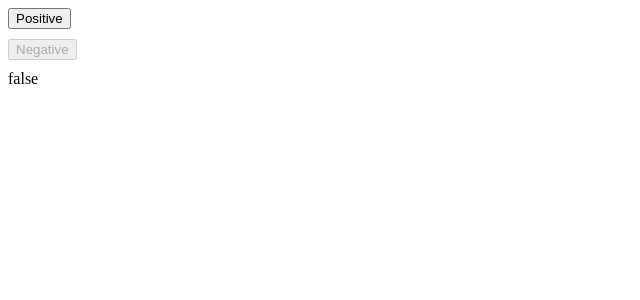
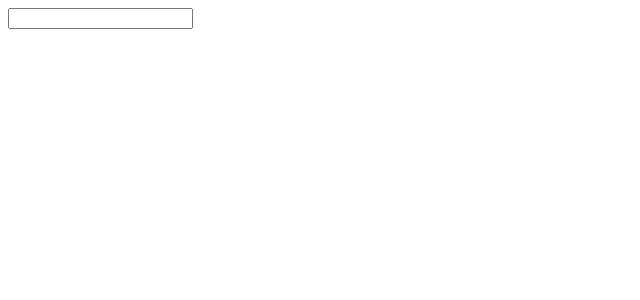
Before and after one commit to khazaddoom/Angular-Day2, an Angular app: page / in a window 1280 px wide. Shown: the top 300 px of the page, without its empty margins (0-640 px from the left). Built offline with nearby package versions, Linux system fonts and the light colour scheme.

Commit message:
understanding 2-way binding

```diff
--- a/src/app/app.component.html
+++ b/src/app/app.component.html
@@ -1,8 +1,7 @@
 <div class="container">
 
-  <button [disabled] = "hideshow" (click)="onbuttonclick()">Positive</button>
-  <button [disabled] = "!hideshow" (click)="onbuttonclick()">Negative</button>
+<input type="text" [(ngModel)] = "somevalue" >
 
-  {{ hideshow }}
+{{ somevalue }}
 
 </div>
--- a/src/app/app.component.ts
+++ b/src/app/app.component.ts
@@ -8,6 +8,7 @@ import { Component } from '@angular/core';
 export class AppComponent {
   title: string = 'This is a warning!';
   hideshow: boolean = true;
+  somevalue: string = '';
 
   constructor () {
     setTimeout(() => {
@@ -25,4 +26,11 @@ export class AppComponent {
       this.hideshow = true;
     }
   }
+
+  oninput(event: Event) {
+
+    this.somevalue = (<HTMLInputElement>event.target).value;
+
+  }
+
 }
--- a/src/app/app.module.ts
+++ b/src/app/app.module.ts
@@ -1,5 +1,6 @@
 import { BrowserModule } from '@angular/platform-browser';
 import { NgModule } from '@angular/core';
+import { FormsModule } from '@angular/forms'
 
 import { AppComponent } from './app.component';
 import { WarningComponent } from './warning/warning.component';
@@ -9,7 +10,7 @@ import { WarningComponent } from './warning/warning.component';
     AppComponent, WarningComponent
   ],
   imports: [
-    BrowserModule
+    BrowserModule, FormsModule
   ],
   providers: [],
   bootstrap: [AppComponent]
```
